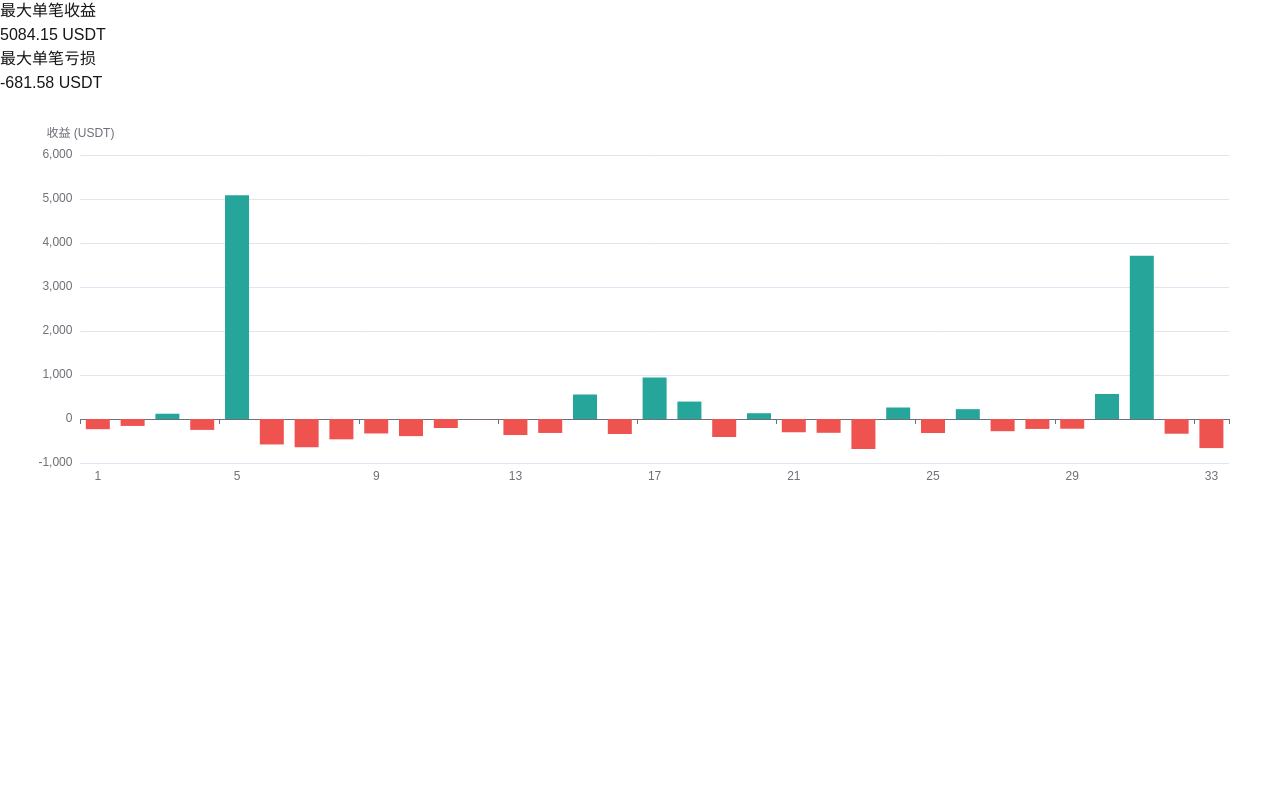
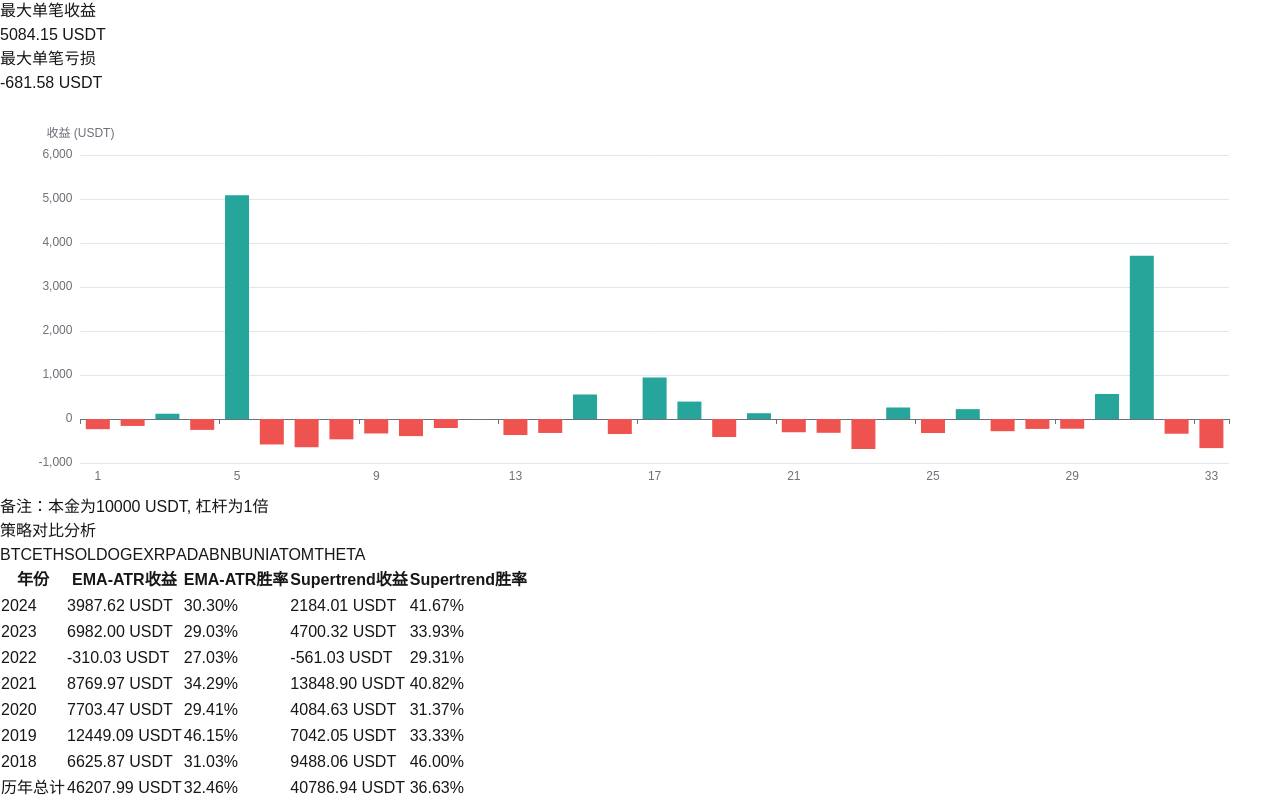
Before and after one commit to valarxu/english-learning-tool, a Next.js app: page /backtest in a window 1280 px wide. Shown: the part 241-1042 px from the top of the page. Before the commit the page ends 800 px from the top, so only its background shows below. Built offline with nearby package versions, Linux system fonts and the light colour scheme; no server answers; sample sign-in values are in the browser's storage.

Commit message:
update: 更新回测对比的数据表格

```diff
--- a/src/app/backtest/page.tsx
+++ b/src/app/backtest/page.tsx
@@ -1,6 +1,6 @@
 'use client';
 
-import { useState, useEffect } from 'react';
+import { useState, useEffect, useMemo } from 'react';
 import Link from 'next/link';
 import ProtectedRoute from '@/components/ProtectedRoute';
 import ReactECharts from 'echarts-for-react';
@@ -9,11 +9,13 @@ export default function BacktestPage() {
   const [activeStrategy, setActiveStrategy] = useState('ema-atr');
   const [activeSymbol, setActiveSymbol] = useState('BTC');
   const [activeYear, setActiveYear] = useState<string>('2024');
+  const [activeComparisonSymbol, setActiveComparisonSymbol] = useState('BTC');
   const [trades, setTrades] = useState<any[]>([]);
   const [stats, setStats] = useState<any>(null);
   const [years, setYears] = useState<string[]>([]);
   const [isLoading, setIsLoading] = useState(false);
   const [error, setError] = useState<string | null>(null);
+  const [comparisonData, setComparisonData] = useState<any>(null);
 
   // 策略选项
   const strategies = [
@@ -21,8 +23,8 @@ export default function BacktestPage() {
     { key: 'supertrend', label: 'Supertrend策略', icon: '📈' }
   ];
 
-  // 交易对选项
-  const symbols = [
+  // 使用 useMemo 缓存交易对选项
+  const symbols = useMemo(() => [
     { key: 'BTC', label: 'BTC' },
     { key: 'ETH', label: 'ETH' },
     { key: 'SOL', label: 'SOL' },
@@ -33,7 +35,36 @@ export default function BacktestPage() {
     { key: 'UNI', label: 'UNI' },
     { key: 'ATOM', label: 'ATOM' },
     { key: 'THETA', label: 'THETA' },
-  ];
+  ], []); // 空依赖数组，因为这个数组是静态的
+
+  useEffect(() => {
+    // 将加载对比数据的函数移到 useEffect 内部
+    const loadComparisonData = async () => {
+      try {
+        const strategies = ['ema-atr', 'supertrend'];
+        const comparisonResult: any = {};
+
+        for (const symbol of symbols) {
+          comparisonResult[symbol.key] = {};
+
+          for (const strategy of strategies) {
+            const dataPath = strategy === 'ema-atr' ? 'data1' : 'data2';
+            const response = await fetch(`/${dataPath}/tradeStats/${symbol.key.toLowerCase()}_filtered_stats.json`);
+            if (response.ok) {
+              const data = await response.json();
+              comparisonResult[symbol.key][strategy] = data;
+            }
+          }
+        }
+
+        setComparisonData(comparisonResult);
+      } catch (error) {
+        console.error('Error loading comparison data:', error);
+      }
+    };
+
+    loadComparisonData();
+  }, [symbols]); // 添加 symbols 作为依赖项
 
   useEffect(() => {
     const loadData = async () => {
@@ -131,6 +162,24 @@ export default function BacktestPage() {
     };
   };
 
+  // 添加计算总计数据的函数
+  const calculateTotalStats = (strategyData: any) => {
+    if (!strategyData) return { totalProfit: 0, avgWinRate: 0 };
+
+    const years = Object.keys(strategyData);
+    if (years.length === 0) return { totalProfit: 0, avgWinRate: 0 };
+
+    const totalProfit = years.reduce((sum, year) => {
+      return sum + (strategyData[year]?.total_profit || 0);
+    }, 0);
+
+    const avgWinRate = years.reduce((sum, year) => {
+      return sum + (strategyData[year]?.win_rates?.total || 0);
+    }, 0) / years.length;
+
+    return { totalProfit, avgWinRate };
+  };
+
   return (
     <ProtectedRoute>
       <div className="page-gradient-bg">
@@ -183,7 +232,7 @@ export default function BacktestPage() {
           </div>
 
           {/* 年份选择 */}
-          <div className="mb-6 inline-flex bg-white/90 rounded-lg p-1 gap-2 shadow-lg ml-4">
+          <div className="mb-6 inline-flex bg-white/90 rounded-lg p-1 gap-2 shadow-lg">
             {years.map(year => (
               <button
                 key={year}
@@ -247,9 +296,95 @@ export default function BacktestPage() {
               {trades.length > 0 && (
                 <div className="bg-white/90 rounded-lg p-4 shadow-lg">
                   <ReactECharts option={getChartOption()} style={{ height: '400px' }} />
+
+                  <div className="ml-8">备注：本金为10000 USDT, 杠杆为1倍</div>
                 </div>
+
               )}
             </>
+          )}
+
+          {/* 修改策略对比表格 */}
+          {comparisonData && (
+            <div className="mt-8 bg-white/90 rounded-lg p-6 shadow-lg overflow-x-auto">
+              <div className="flex items-center justify-between mb-6">
+                <h2 className="text-xl font-bold">策略对比分析</h2>
+                <div className="flex gap-2">
+                  {symbols.map(symbol => (
+                    <button
+                      key={symbol.key}
+                      onClick={() => setActiveComparisonSymbol(symbol.key)}
+                      className={`px-4 py-2 rounded-lg transition-all duration-300 ${
+                        activeComparisonSymbol === symbol.key
+                          ? 'bg-emerald-500 text-white'
+                          : 'bg-white hover:bg-emerald-50 text-gray-600'
+                      }`}
+                    >
+                      {symbol.label}
+                    </button>
+                  ))}
+                </div>
+              </div>
+
+              <table className="min-w-full">
+                <thead>
+                  <tr className="border-b">
+                    <th className="py-2 px-4 text-left">年份</th>
+                    <th className="py-2 px-4 text-left">EMA-ATR收益</th>
+                    <th className="py-2 px-4 text-left">EMA-ATR胜率</th>
+                    <th className="py-2 px-4 text-left">Supertrend收益</th>
+                    <th className="py-2 px-4 text-left">Supertrend胜率</th>
+                  </tr>
+                </thead>
+                <tbody>
+                  {comparisonData[activeComparisonSymbol] &&
+                    Object.keys(comparisonData[activeComparisonSymbol]['ema-atr'] || {})
+                      .sort()
+                      .reverse()
+                      .map((year) => (
+                        <tr key={year} className="border-b hover:bg-emerald-50">
+                          <td className="py-2 px-4">{year}</td>
+                          <td className={`py-2 px-4 ${comparisonData[activeComparisonSymbol]['ema-atr']?.[year]?.total_profit >= 0 ? 'text-emerald-600' : 'text-red-500'}`}>
+                            {comparisonData[activeComparisonSymbol]['ema-atr']?.[year]?.total_profit?.toFixed(2) || 'N/A'} USDT
+                          </td>
+                          <td className="py-2 px-4">
+                            {comparisonData[activeComparisonSymbol]['ema-atr']?.[year]?.win_rates?.total?.toFixed(2) || 'N/A'}%
+                          </td>
+                          <td className={`py-2 px-4 ${comparisonData[activeComparisonSymbol]['supertrend']?.[year]?.total_profit >= 0 ? 'text-emerald-600' : 'text-red-500'}`}>
+                            {comparisonData[activeComparisonSymbol]['supertrend']?.[year]?.total_profit?.toFixed(2) || 'N/A'} USDT
+                          </td>
+                          <td className="py-2 px-4">
+                            {comparisonData[activeComparisonSymbol]['supertrend']?.[year]?.win_rates?.total?.toFixed(2) || 'N/A'}%
+                          </td>
+                        </tr>
+                      ))
+                  }
+                  {/* 添加总计行 */}
+                  {comparisonData[activeComparisonSymbol] && (() => {
+                    const emaAtrStats = calculateTotalStats(comparisonData[activeComparisonSymbol]['ema-atr']);
+                    const supertrendStats = calculateTotalStats(comparisonData[activeComparisonSymbol]['supertrend']);
+
+                    return (
+                      <tr className="border-t-2 border-gray-200 bg-gray-50 font-semibold">
+                        <td className="py-3 px-4">历年总计</td>
+                        <td className={`py-3 px-4 ${emaAtrStats.totalProfit >= 0 ? 'text-emerald-600' : 'text-red-500'}`}>
+                          {emaAtrStats.totalProfit.toFixed(2)} USDT
+                        </td>
+                        <td className="py-3 px-4">
+                          {emaAtrStats.avgWinRate.toFixed(2)}%
+                        </td>
+                        <td className={`py-3 px-4 ${supertrendStats.totalProfit >= 0 ? 'text-emerald-600' : 'text-red-500'}`}>
+                          {supertrendStats.totalProfit.toFixed(2)} USDT
+                        </td>
+                        <td className="py-3 px-4">
+                          {supertrendStats.avgWinRate.toFixed(2)}%
+                        </td>
+                      </tr>
+                    );
+                  })()}
+                </tbody>
+              </table>
+            </div>
           )}
         </div>
       </div>
```
